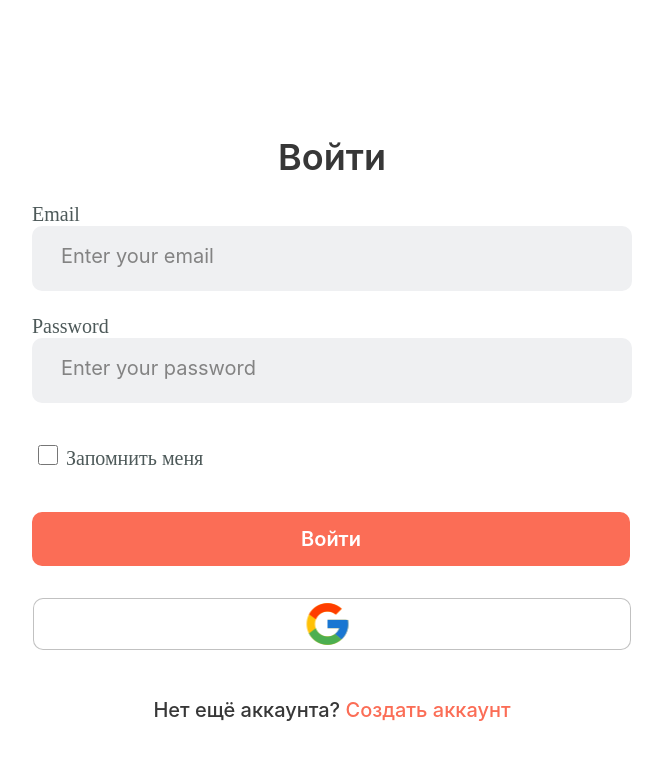
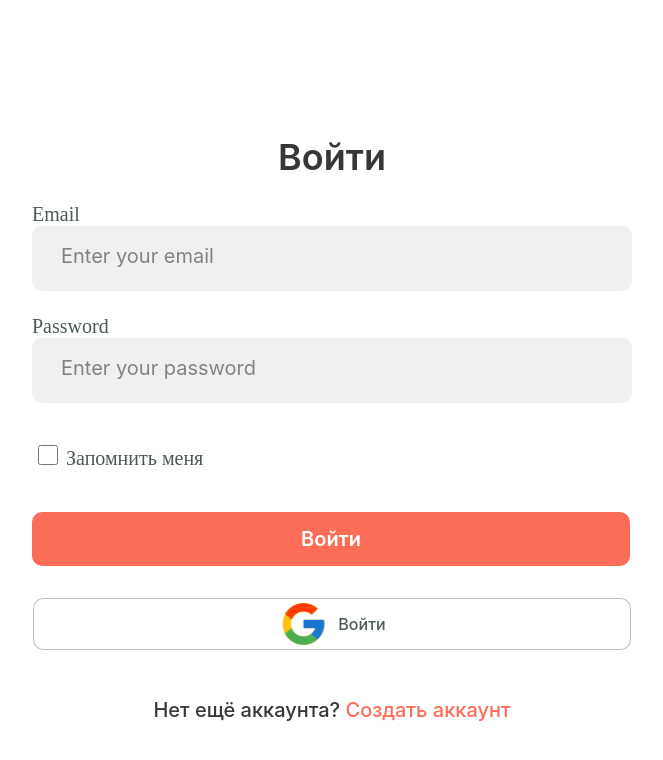
Before and after one commit to Jabryker/Market, a React (Create React App) app: page /login in a window 1280 px wide. Shown: the top 760 px of the page, without its empty margins (308-971 px from the left). Built offline with nearby package versions, Linux system fonts and the light colour scheme; no server answers.

Commit message:
add children props

```diff
--- a/src/components/atoms/GoogleLoginButton/GoogleLoginButton.tsx
+++ b/src/components/atoms/GoogleLoginButton/GoogleLoginButton.tsx
@@ -3,7 +3,7 @@ import { useGoogleLogin } from "@react-oauth/google";
 import { IGoogleLoginButtonProps } from "./GoogleLoginButton.interface";
 import styles from "./GoogleLoginButton.module.scss";
 
-const GoogleLoginButton: FC<IGoogleLoginButtonProps> = ({ onSuccess, onError }) => {
+const GoogleLoginButton: FC<IGoogleLoginButtonProps> = ({ onSuccess, onError, children }) => {
   const login = useGoogleLogin({
     onSuccess: onSuccess,
     onError: onError,
@@ -12,6 +12,7 @@ const GoogleLoginButton: FC<IGoogleLoginButtonProps> = ({ onSuccess, onError })
   return (
     <button className={styles.googleLoginButton} onClick={() => login()}>
       <span className={styles.icon} />
+      {children}
     </button>
   );
 };
```
